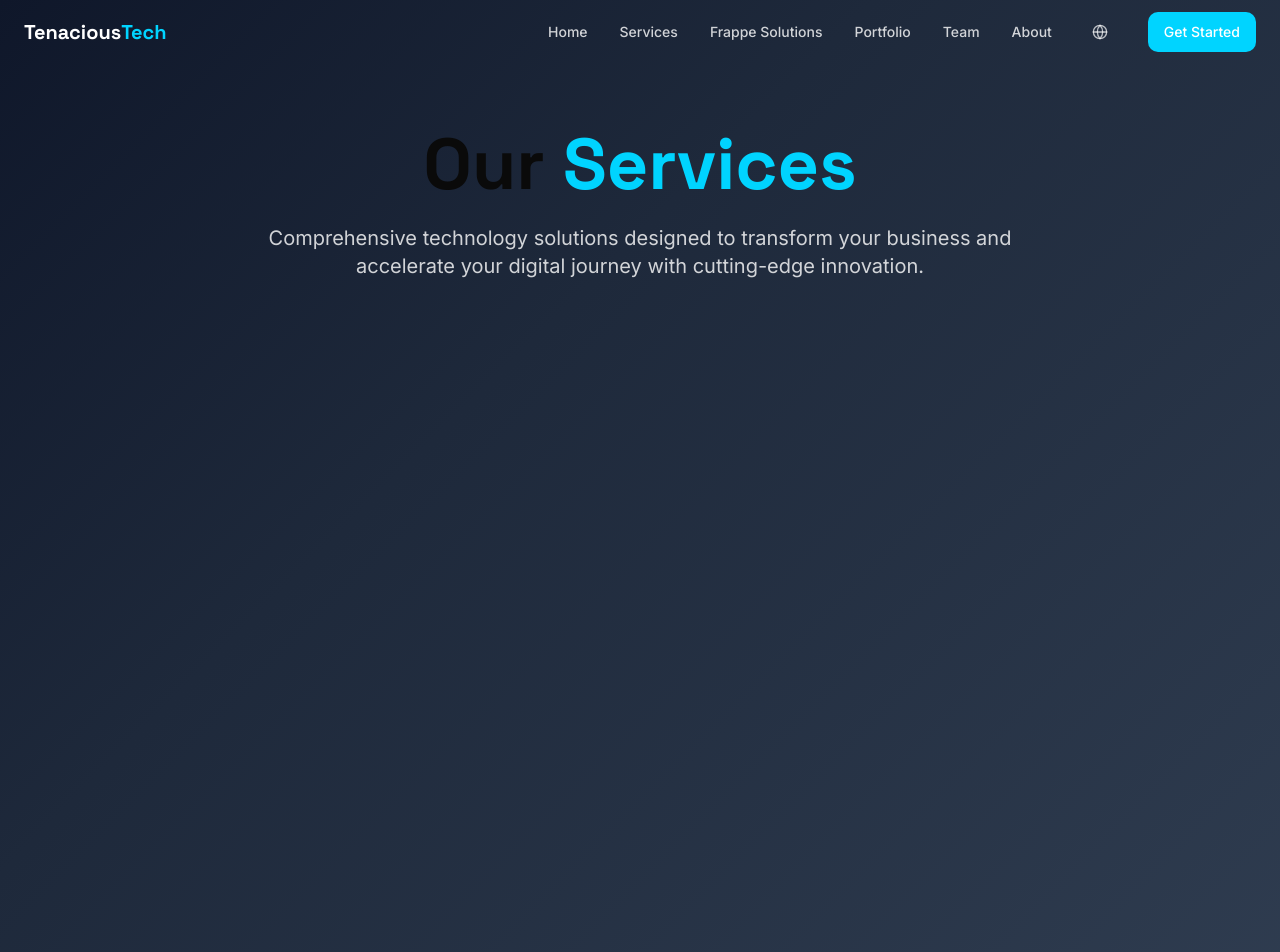
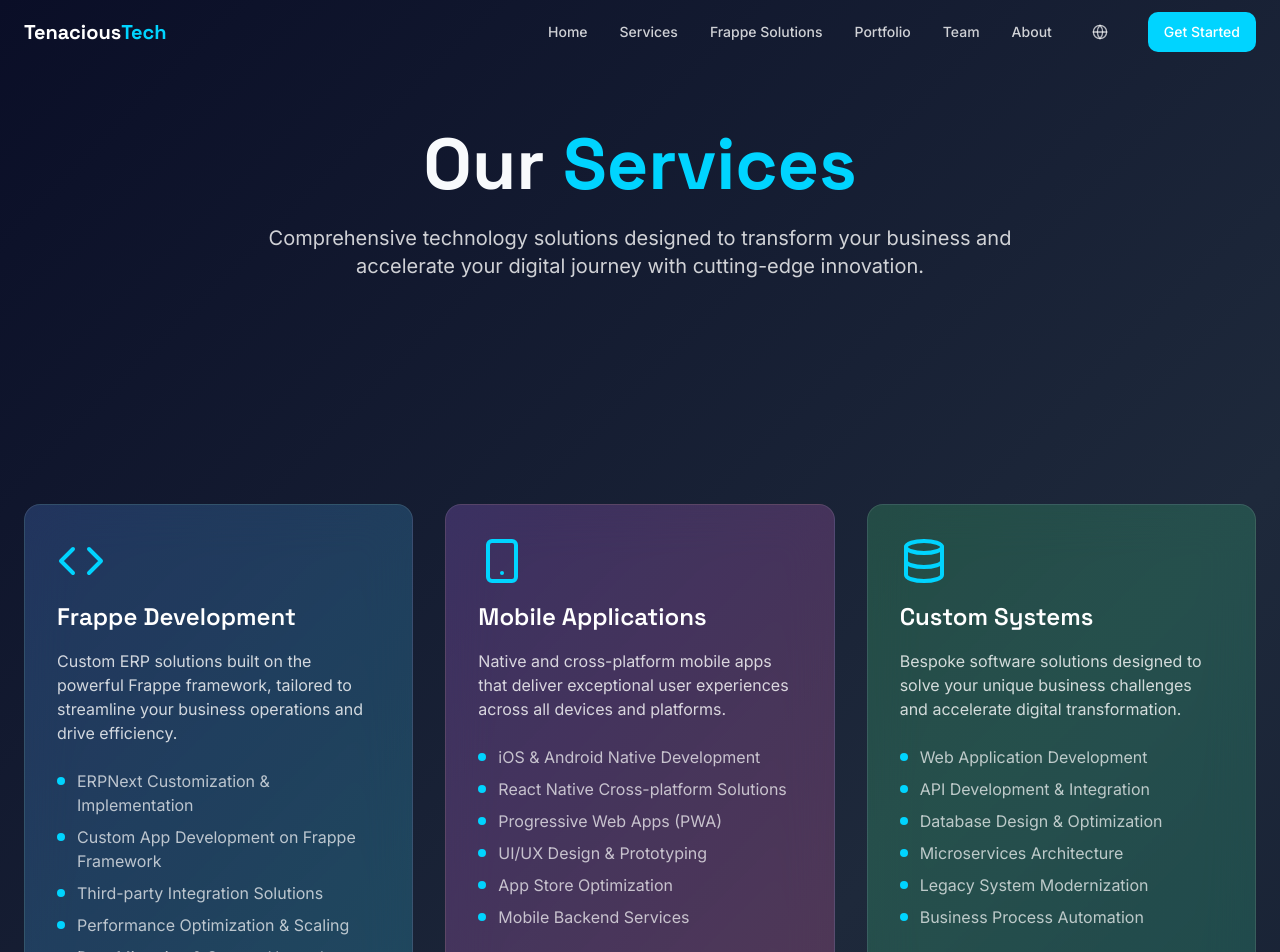
Before and after one commit to j0sh01/tenacious-tech, a React (Vite) app: page /services in a window 1280 px wide. Shown: the top 952 px of the page. Built offline with nearby package versions, Linux system fonts and the light colour scheme.

Commit message:
Reverted to commit 8b06cffdb9693b65945a90210dc711d08fd5b1df

```diff
--- a/src/components/LanguageToggle.tsx
+++ b/src/components/LanguageToggle.tsx
@@ -1,5 +1,5 @@
 
-import { useState, useEffect } from 'react';
+import { useState } from 'react';
 import { Globe } from 'lucide-react';
 import { Button } from '@/components/ui/button';
 import {
@@ -13,83 +13,30 @@ interface Language {
   code: string;
   name: string;
   flag: string;
-  googleCode: string;
 }
 
 const languages: Language[] = [
-  { code: 'en', name: 'English', flag: '🇺🇸', googleCode: 'en' },
-  { code: 'sw', name: 'Kiswahili', flag: '🇹🇿', googleCode: 'sw' },
+  { code: 'en', name: 'English', flag: '🇺🇸' },
+  { code: 'sw', name: 'Kiswahili', flag: '🇹🇿' },
 ];
-
-declare global {
-  interface Window {
-    google: any;
-    googleTranslateElementInit: () => void;
-  }
-}
 
 const LanguageToggle = () => {
   const [currentLanguage, setCurrentLanguage] = useState<Language>(languages[0]);
-  const [isTranslateReady, setIsTranslateReady] = useState(false);
-
-  useEffect(() => {
-    // Initialize Google Translate
-    const initializeGoogleTranslate = () => {
-      if (window.google && window.google.translate) {
-        new window.google.translate.TranslateElement(
-          {
-            pageLanguage: 'en',
-            includedLanguages: 'en,sw',
-            layout: window.google.translate.TranslateElement.InlineLayout.SIMPLE,
-            autoDisplay: false,
-          },
-          'google_translate_element'
-        );
-        setIsTranslateReady(true);
-      }
-    };
-
-    // Set up the callback function
-    window.googleTranslateElementInit = initializeGoogleTranslate;
-
-    // Load Google Translate script if not already loaded
-    if (!document.querySelector('script[src*="translate.google.com"]')) {
-      const script = document.createElement('script');
-      script.src = '//translate.google.com/translate_a/element.js?cb=googleTranslateElementInit';
-      script.async = true;
-      document.head.appendChild(script);
-    } else {
-      initializeGoogleTranslate();
-    }
-
-    return () => {
-      // Cleanup
-      delete window.googleTranslateElementInit;
-    };
-  }, []);
 
   const handleLanguageChange = (language: Language) => {
     setCurrentLanguage(language);
+    // Here you would typically integrate with a translation service
+    // For now, we'll just store the preference
     localStorage.setItem('preferred-language', language.code);
 
-    if (isTranslateReady && window.google && window.google.translate) {
-      const translateElement = window.google.translate.TranslateElement();
-      if (translateElement) {
-        // Trigger translation
-        const selectElement = document.querySelector('select.goog-te-combo') as HTMLSelectElement;
-        if (selectElement) {
-          selectElement.value = language.googleCode;
-          selectElement.dispatchEvent(new Event('change'));
-        }
-      }
+    // You could integrate with Google Translate or other translation services here
+    if (language.code === 'sw') {
+      // Show a message that translation is coming soon
+      console.log('Swahili translation selected - integration with translation service would go here');
     }
   };
 
   return (
-    <>
-      {/* Hidden Google Translate Element */}
-      <div id="google_translate_element" style={{ display: 'none' }}></div>
-
     <DropdownMenu>
       <DropdownMenuTrigger asChild>
         <Button
@@ -116,7 +63,6 @@ const LanguageToggle = () => {
         ))}
       </DropdownMenuContent>
     </DropdownMenu>
-    </>
   );
 };
 
--- a/src/index.css
+++ b/src/index.css
@@ -1,63 +1,48 @@
 
-@import url("https://fonts.googleapis.com/css2?family=Inter:wght@300;400;500;600;700&family=Space+Grotesk:wght@400;500;600;700&display=swap");
 @tailwind base;
 @tailwind components;
 @tailwind utilities;
 
 @layer base {
   :root {
-    --background: 0 0% 100%;
-    --foreground: 0 0% 3.9%;
-    --card: 0 0% 100%;
-    --card-foreground: 0 0% 3.9%;
-    --popover: 0 0% 100%;
-    --popover-foreground: 0 0% 3.9%;
-    --primary: 0 0% 9%;
-    --primary-foreground: 0 0% 98%;
-    --secondary: 0 0% 96.1%;
-    --secondary-foreground: 0 0% 9%;
-    --muted: 0 0% 96.1%;
-    --muted-foreground: 0 0% 45.1%;
-    --accent: 0 0% 96.1%;
-    --accent-foreground: 0 0% 9%;
-    --destructive: 0 84.2% 60.2%;
-    --destructive-foreground: 0 0% 98%;
-    --border: 0 0% 89.8%;
-    --input: 0 0% 89.8%;
-    --ring: 0 0% 3.9%;
-    --chart-1: 12 76% 61%;
-    --chart-2: 173 58% 39%;
-    --chart-3: 197 37% 24%;
-    --chart-4: 43 74% 66%;
-    --chart-5: 27 87% 67%;
+    --background: 6 11% 4%;
+    --foreground: 210 40% 98%;
+
+    --card: 12 6% 8%;
+    --card-foreground: 210 40% 98%;
+
+    --popover: 12 6% 8%;
+    --popover-foreground: 210 40% 98%;
+
+    --primary: 217 91% 60%;
+    --primary-foreground: 222 47% 11%;
+
+    --secondary: 217 33% 17%;
+    --secondary-foreground: 210 40% 98%;
+
+    --muted: 217 33% 17%;
+    --muted-foreground: 215 20% 65%;
+
+    --accent: 217 33% 17%;
+    --accent-foreground: 210 40% 98%;
+
+    --destructive: 0 63% 31%;
+    --destructive-foreground: 210 40% 98%;
+
+    --border: 217 33% 17%;
+    --input: 217 33% 17%;
+    --ring: 217 91% 60%;
+
     --radius: 0.75rem;
-  }
 
-  .dark {
-    --background: 0 0% 3.9%;
-    --foreground: 0 0% 98%;
-    --card: 0 0% 3.9%;
-    --card-foreground: 0 0% 98%;
-    --popover: 0 0% 3.9%;
-    --popover-foreground: 0 0% 98%;
-    --primary: 0 0% 98%;
-    --primary-foreground: 0 0% 9%;
-    --secondary: 0 0% 14.9%;
-    --secondary-foreground: 0 0% 98%;
-    --muted: 0 0% 14.9%;
-    --muted-foreground: 0 0% 63.9%;
-    --accent: 0 0% 14.9%;
-    --accent-foreground: 0 0% 98%;
-    --destructive: 0 62.8% 30.6%;
-    --destructive-foreground: 0 0% 98%;
-    --border: 0 0% 14.9%;
-    --input: 0 0% 14.9%;
-    --ring: 0 0% 83.1%;
-    --chart-1: 220 70% 50%;
-    --chart-2: 160 60% 45%;
-    --chart-3: 30 80% 55%;
-    --chart-4: 280 65% 60%;
-    --chart-5: 340 75% 55%;
+    --sidebar-background: 12 6% 8%;
+    --sidebar-foreground: 210 40% 98%;
+    --sidebar-primary: 217 91% 60%;
+    --sidebar-primary-foreground: 222 47% 11%;
+    --sidebar-accent: 217 33% 17%;
+    --sidebar-accent-foreground: 210 40% 98%;
+    --sidebar-border: 217 33% 17%;
+    --sidebar-ring: 217 91% 60%;
   }
 }
 
@@ -65,74 +50,161 @@
   * {
     @apply border-border;
   }
+
   body {
-    @apply bg-background text-foreground;
+    @apply bg-background text-foreground font-inter;
+    background: linear-gradient(135deg, #0A0E27 0%, #1E293B 50%, #0F172A 100%);
+    min-height: 100vh;
+  }
+
+  html {
+    scroll-behavior: smooth;
   }
 }
 
-@layer base {
-  body {
-    font-family: 'Inter', system-ui, -apple-system, sans-serif;
-    background: linear-gradient(135deg, #0f172a 0%, #1e293b 25%, #334155 75%, #475569 100%);
-    min-height: 100vh;
+@layer components {
+  .glass-morphism {
+    @apply backdrop-blur-xl bg-white/5 border border-white/10;
   }
 
-  .font-space {
-    font-family: 'Space Grotesk', 'Inter', system-ui, -apple-system, sans-serif;
+  .tech-gradient {
+    background: linear-gradient(135deg, rgba(59, 130, 246, 0.1) 0%, rgba(147, 51, 234, 0.1) 100%);
   }
 
-  .glass-morphism {
-    background: rgba(255, 255, 255, 0.05);
-    backdrop-filter: blur(10px);
-    border: 1px solid rgba(255, 255, 255, 0.1);
+  .hover-glow {
+    transition: all 0.3s ease;
   }
 
-  .text-gradient {
-    background: linear-gradient(135deg, #60a5fa 0%, #3b82f6 50%, #1d4ed8 100%);
-    -webkit-background-clip: text;
-    -webkit-text-fill-color: transparent;
-    background-clip: text;
+  .hover-glow:hover {
+    box-shadow: 0 0 30px rgba(59, 130, 246, 0.4);
   }
 
-  .tech-grid {
-    background-image:
-      linear-gradient(rgba(59, 130, 246, 0.1) 1px, transparent 1px),
-      linear-gradient(90deg, rgba(59, 130, 246, 0.1) 1px, transparent 1px);
-    background-size: 50px 50px;
+  .fade-in-element {
+    opacity: 0;
+    transform: translateY(20px);
+    transition: opacity 0.6s ease-out, transform 0.6s ease-out;
+  }
+
+  .fade-in-element.animate-fade-in {
+    opacity: 1;
+    transform: translateY(0);
+  }
+
+  .service-card,
+  .product-card,
+  .project-card,
+  .team-card,
+  .org-card {
+    opacity: 0;
+    transform: translateY(30px);
+    transition: opacity 0.8s ease-out, transform 0.8s ease-out;
+  }
+
+  .service-card.animate-slide-up,
+  .product-card.animate-slide-up,
+  .project-card.animate-slide-up,
+  .team-card.animate-slide-up,
+  .org-card.animate-slide-up {
+    opacity: 1;
+    transform: translateY(0);
+  }
+
+  /* Enhanced animations */
+  @keyframes float {
+    0%, 100% { transform: translateY(0px) rotate(0deg); }
+    33% { transform: translateY(-10px) rotate(1deg); }
+    66% { transform: translateY(5px) rotate(-1deg); }
+  }
+
+  @keyframes pulse-glow {
+    0%, 100% { box-shadow: 0 0 20px rgba(59, 130, 246, 0.3); }
+    50% { box-shadow: 0 0 40px rgba(59, 130, 246, 0.6); }
+  }
+
+  @keyframes shimmer {
+    0% { background-position: -200% 0; }
+    100% { background-position: 200% 0; }
+  }
+
+  .animate-float {
+    animation: float 6s ease-in-out infinite;
+  }
+
+  .animate-pulse-glow {
+    animation: pulse-glow 2s ease-in-out infinite;
+  }
+
+  .shimmer {
+    background: linear-gradient(90deg, transparent, rgba(255, 255, 255, 0.1), transparent);
+    background-size: 200% 100%;
+    animation: shimmer 2s infinite;
+  }
+
+  /* Interactive elements */
+  .interactive-card {
+    @apply transition-all duration-300 hover:scale-105 hover:rotate-1 cursor-pointer;
+  }
+
+  .interactive-card:hover {
+    @apply shadow-2xl shadow-tech-blue/20;
+  }
+
+  /* Smooth page transitions */
+  .page-transition {
+    @apply transition-all duration-500 ease-out;
+  }
+
+  /* Enhanced button animations */
+  .btn-primary {
+    @apply relative overflow-hidden;
+  }
+
+  .btn-primary::before {
+    content: '';
+    @apply absolute inset-0 bg-gradient-to-r from-transparent via-white/20 to-transparent;
+    transform: translateX(-100%);
+    transition: transform 0.6s ease;
+  }
+
+  .btn-primary:hover::before {
+    transform: translateX(100%);
+  }
+
+  /* Loading animations */
+  .skeleton {
+    @apply bg-gradient-to-r from-white/5 via-white/10 to-white/5 animate-pulse;
+  }
+
+  /* Micro interactions */
+  .micro-bounce {
+    @apply transition-transform duration-200 hover:scale-110 active:scale-95;
+  }
+
+  .micro-slide {
+    @apply transition-transform duration-200 hover:translate-x-1;
+  }
+
+  /* Gradient text animations */
+  .gradient-text {
+    background: linear-gradient(90deg, #3b82f6, #8b5cf6, #06b6d4, #3b82f6);
+    background-size: 200% 100%;
+    -webkit-background-clip: text;
+    background-clip: text;
+    -webkit-text-fill-color: transparent;
+    animation: shimmer 3s ease-in-out infinite;
+  }
+
+  /* Form enhancements */
+  .form-field {
+    @apply transition-all duration-300;
+  }
+
+  .form-field:focus-within {
+    @apply scale-105 shadow-lg shadow-tech-blue/20;
+  }
+
+  /* Scroll progress indicator */
+  .scroll-progress {
+    @apply fixed top-0 left-0 h-1 bg-gradient-to-r from-tech-blue to-tech-electric z-50 transition-all duration-300;
   }
 }
-
-/* Hide Google Translate elements */
-.goog-te-banner-frame {
-  display: none !important;
-}
-
-.goog-te-menu-frame {
-  max-height: 400px !important;
-  overflow-y: auto !important;
-}
-
-body {
-  top: 0 !important;
-}
-
-.goog-te-combo {
-  display: none !important;
-}
-
-#google_translate_element {
-  display: none !important;
-}
-
-/* Hide the Google Translate banner */
-.goog-te-banner-frame.skiptranslate {
-  display: none !important;
-}
-
-body {
-  top: 0px !important;
-}
-
-.goog-te-balloon-frame {
-  display: none !important;
-}
```
Lines whose indentation alone changed are shown as unchanged.
